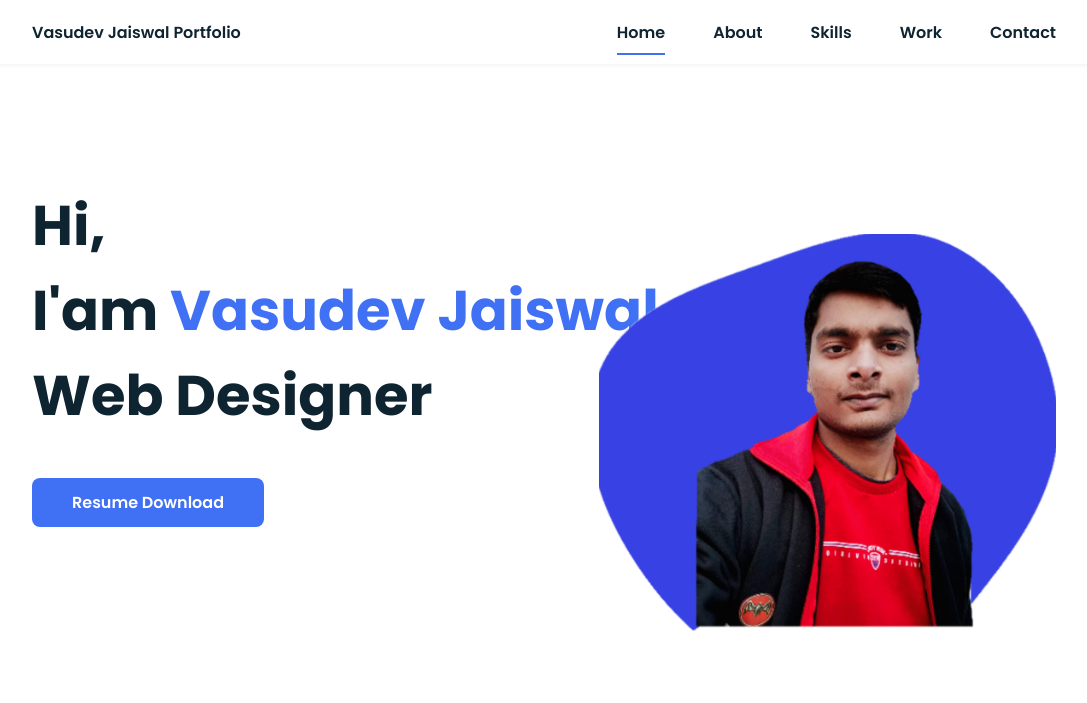
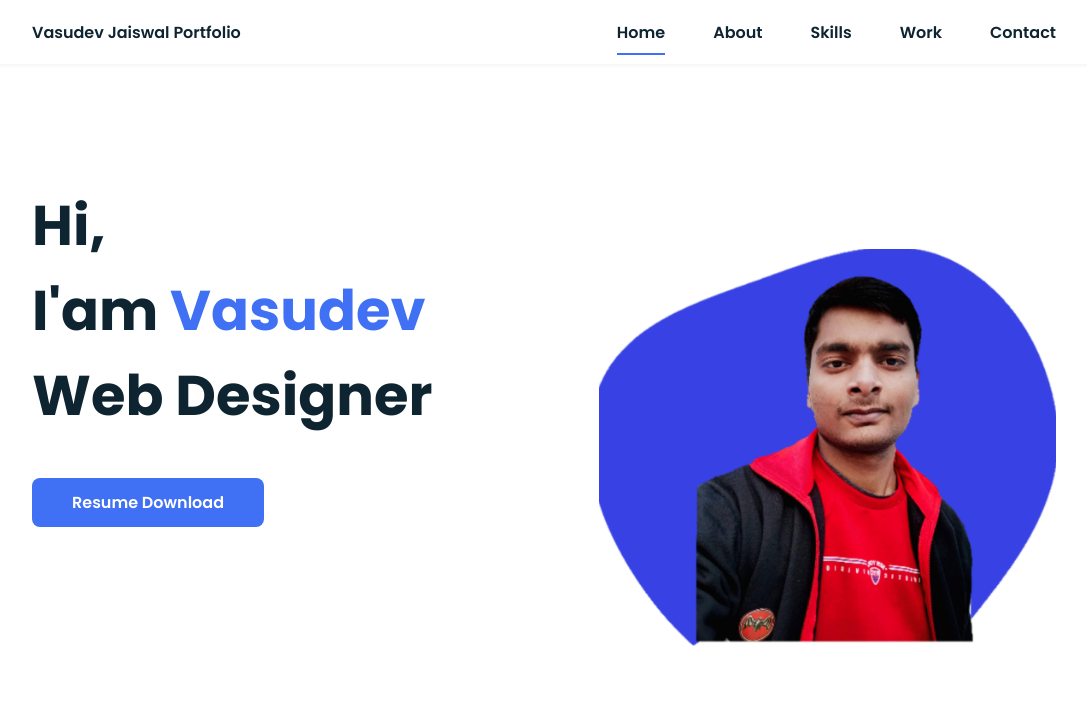
Before and after one commit to VasudevJaiswal/Portfolio, a plain HTML site: page index.html in a window 1280 px wide. Shown: the top 703 px of the page, without its empty margins (96-1183 px from the left). Drawn offline with nearby package versions, Linux system fonts and the light colour scheme.

Commit message:
index.html

```diff
--- a/assets/css/styles.css
+++ b/assets/css/styles.css
@@ -74,7 +74,7 @@
   text-decoration: none;
 }
 img{
-  margin: 0px 0px 45px;
+  margin: 30px 0px;
   max-width: 100%;
   height: auto;
   display: block;
--- a/index.html
+++ b/index.html
@@ -53,7 +53,7 @@
             <!--===== HOME =====-->
             <section class="home bd-grid" id="home">
                 <div class="home__data">
-                    <h1 class="home__title">Hi,<br>I'am <span class="home__title-color">Vasudev Jaiswal</span><br> Web Designer</h1>
+                    <h1 class="home__title">Hi,<br>I'am <span class="home__title-color">Vasudev</span><br> Web Designer</h1>
 
 
                     <a href="assets/img/Vasudev Jaiswal Resume.pdf"class="button">Resume Download</a>
```
Also changed, not shown: assets/img/vasu4.jpeg (added).
